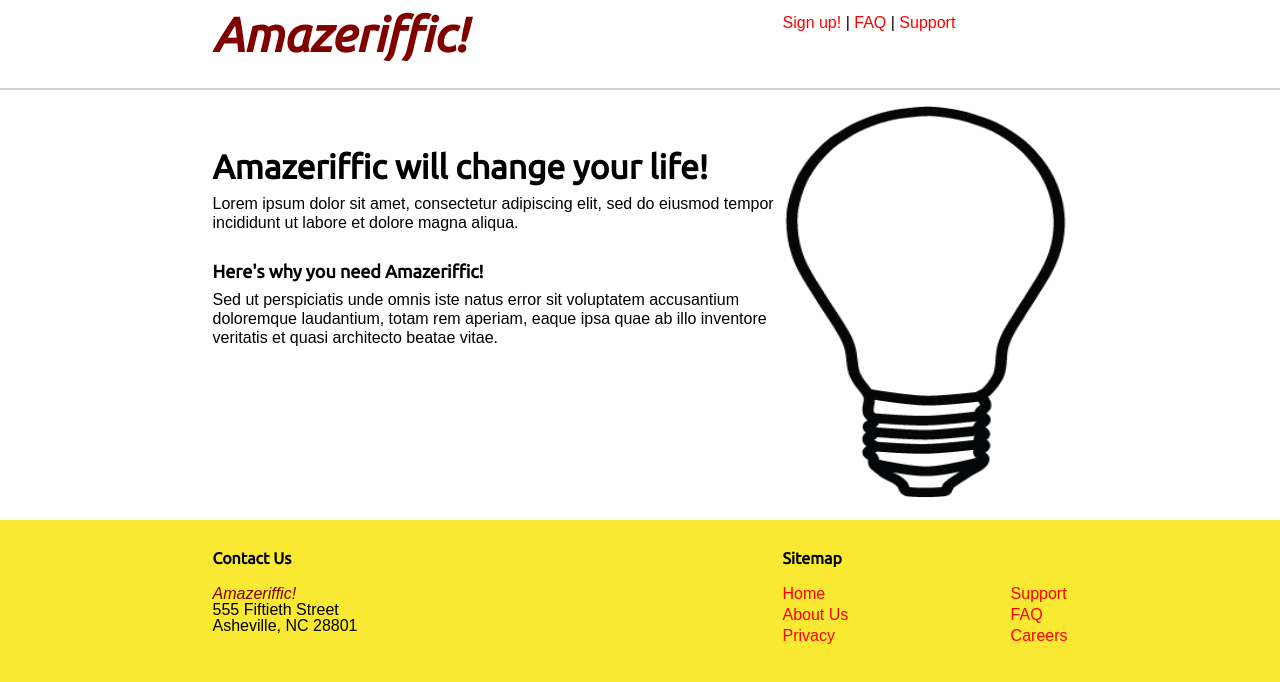
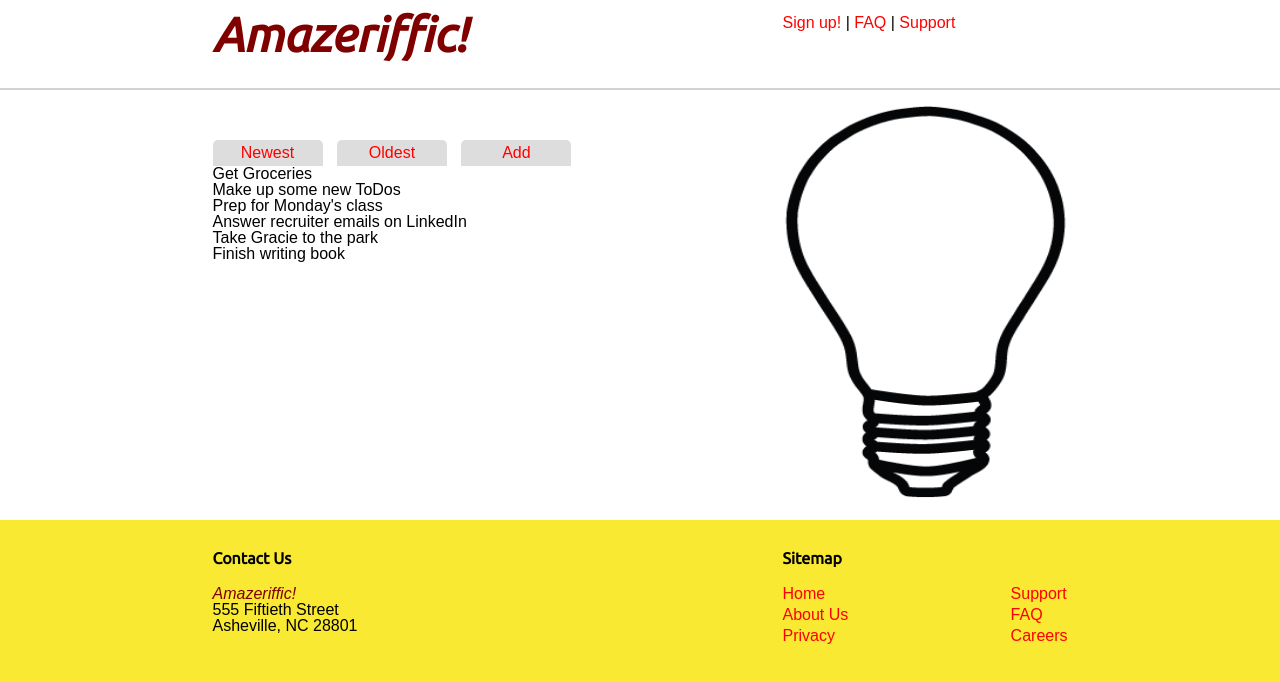
Before and after one commit to yuuuri/Amazeriffic, a plain HTML site: page index.html in a window 1280 px wide. Drawn offline with Linux system fonts and the light colour scheme; a web font is replaced by a local one.

Commit message:
new tab is added!  main section is modified, main_left contains .container for tab and .container for list

```diff
--- a/index.html
+++ b/index.html
@@ -31,32 +31,24 @@
    <main>
      <div class= "container">
          <div class = "main_left">
-           <div class = "main_left_upper">
+             <div class="tabs">
+                 <a href="#"><span class="active">Newest</span></a>
+                 <a href="#"><span>Oldest</span></a>
+                 <a href="#"><span>Add</span></a>
+             </div>
+             <div class="content">
+                 <ul>
+                     <li>Get Groceries</li>
+                     <li>Make up some new ToDos</li>
+                     <li>Prep for Monday's class</li>
+                     <li>Answer recruiter emails on LinkedIn</li>
+                     <li>Take Gracie to the park</li>
+                     <li>Finish writing book</li>
+                 </ul>
+             </div>
 
-             <h2>Amazeriffic will change your life!</h2>
 
-                  <div class = "p_1">
-
-                    <p>Lorem ipsum dolor sit amet, consectetur adipiscing elit, sed do
-                       eiusmod tempor incididunt ut labore et dolore magna aliqua.</p>
-
-                  </div> <!-- close p_1-->
-
-           </div> <!--closing main_left_upper -->
-
-            <div class = "main_left_lower">
-
-              <h3>Here's why you need Amazeriffic!</h3>
-
-                 <div class = "p_2">
-                   <p>Sed ut perspiciatis unde omnis iste natus error sit voluptatem
-                       accusantium doloremque laudantium, totam rem aperiam, eaque ipsa
-                       quae ab illo inventore veritatis et quasi architecto beatae vitae.</p>
-                 </div> <!-- close p_2 -->
-
-            </div> <!--closing main_left_lower -->
-
-          </div> <!-- close main left -->
+         </div> <!-- close main left -->
 
           <img class = "lightbulb" src="images/lightbulb.png" alt= "an image of a lightbulb">
        </div>
--- a/stylesheets/style.css
+++ b/stylesheets/style.css
@@ -50,27 +50,17 @@ main {
   margin-bottom: 50px;
 }
 
-.main_left_upper {
-  margin-top: 10px;
-  margin-bottom: 20px;
-
-}
-
-.main_left_lower {
-  margin-top: 30px;
-  margin-bottom: 20px;
+.tabs a span {
+    display: inline-block;
+    border-radius: 5px 5px 0 0;
+    width: 100px;
+    margin-right: 10px;
+    text-align: center;
+    background: #ddd;
+    padding: 5px;
 }
 
 
-
-.p_1, .p_2 {
-  margin-top: 10px;
-  margin-bottom: 20px;
-}
-
-.p_1 p, .p_2 p  {
-  line-height: 1.2em;
-}
 
 .bullet_list {
   list-style: circle;
```
